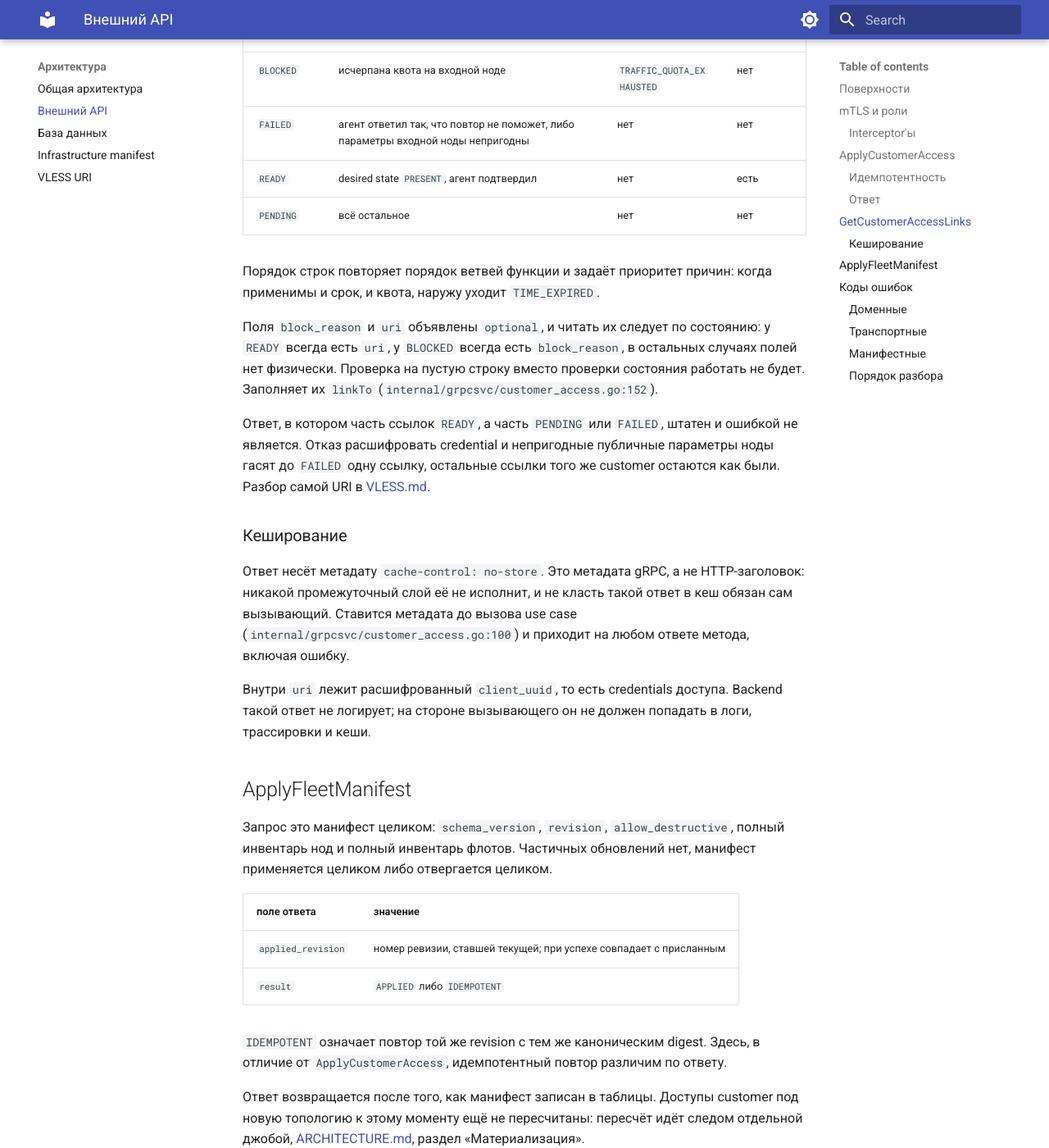
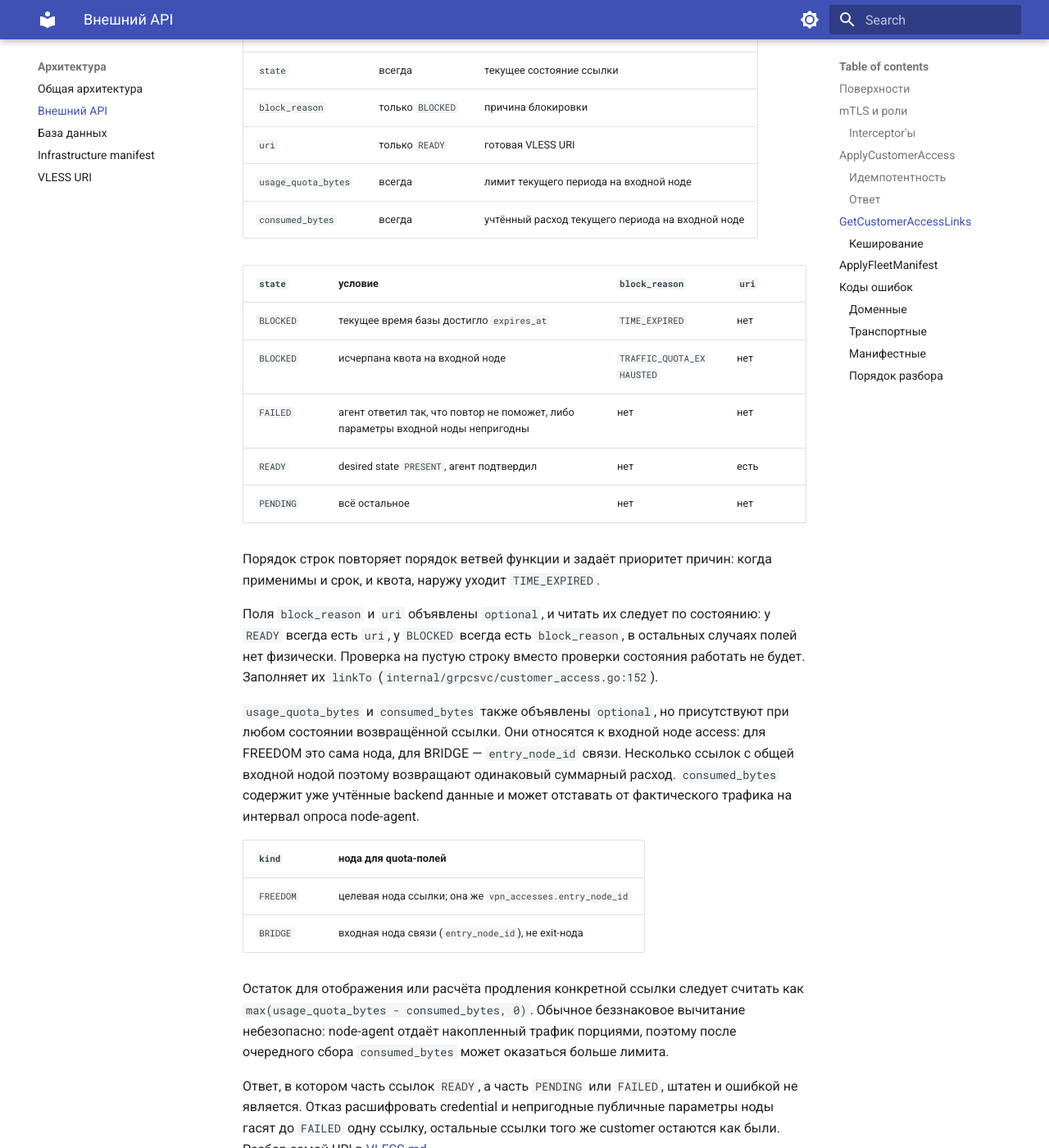
Before and after one commit to SpiritTechDevelopment/SpiritVPN, an MkDocs documentation site: the page built from docs/API.md, in a window 1280 px wide and 1400 px high, scrolled down 4580 px. Shown: the whole window at 82% size. Built offline with MkDocs 1.6.1 and Material for MkDocs 9.7.7, drawn with Linux system fonts in a browser that asks for light colours.

Commit message:
docs: обновлена документация по внедрению видимости потребленного трафика в CustomerAccessLinks

```diff
--- a/docs/API.md
+++ b/docs/API.md
@@ -165,6 +165,15 @@ customer, без пагинации, в порядке `(kind, logical_target_ke
 Состояние каждой ссылки выводит `domain.LinkStatusOf`
 (`internal/domain/link.go:79`) на каждый ответ; нигде оно не хранится.
 
+| поле | присутствие | значение |
+|---|---|---|
+| `kind` | всегда | `FREEDOM` либо `BRIDGE` |
+| `state` | всегда | текущее состояние ссылки |
+| `block_reason` | только `BLOCKED` | причина блокировки |
+| `uri` | только `READY` | готовая VLESS URI |
+| `usage_quota_bytes` | всегда | лимит текущего периода на входной ноде |
+| `consumed_bytes` | всегда | учтённый расход текущего периода на входной ноде |
+
 | `state` | условие | `block_reason` | `uri` |
 |---|---|---|---|
 | `BLOCKED` | текущее время базы достигло `expires_at` | `TIME_EXPIRED` | нет |
@@ -181,6 +190,23 @@ customer, без пагинации, в порядке `(kind, logical_target_ke
 остальных случаях полей нет физически. Проверка на пустую строку вместо проверки
 состояния работать не будет. Заполняет их `linkTo`
 (`internal/grpcsvc/customer_access.go:152`).
+
+`usage_quota_bytes` и `consumed_bytes` также объявлены `optional`, но присутствуют
+при любом состоянии возвращённой ссылки. Они относятся к входной ноде access:
+для FREEDOM это сама нода, для BRIDGE — `entry_node_id` связи. Несколько ссылок с
+общей входной нодой поэтому возвращают одинаковый суммарный расход.
+`consumed_bytes` содержит уже учтённые backend данные и может отставать от
+фактического трафика на интервал опроса node-agent.
+
+| `kind` | нода для quota-полей |
+|---|---|
+| `FREEDOM` | целевая нода ссылки; она же `vpn_accesses.entry_node_id` |
+| `BRIDGE` | входная нода связи (`entry_node_id`), не exit-нода |
+
+Остаток для отображения или расчёта продления конкретной ссылки следует считать
+как `max(usage_quota_bytes - consumed_bytes, 0)`. Обычное беззнаковое вычитание
+небезопасно: node-agent отдаёт накопленный трафик порциями, поэтому после
+очередного сбора `consumed_bytes` может оказаться больше лимита.
 
 Ответ, в котором часть ссылок `READY`, а часть `PENDING` или `FAILED`, штатен и
 ошибкой не является. Отказ расшифровать credential и непригодные публичные
```
Also changed, not shown: CHANGELOG.md (+1 -0 lines), README.md (+12 -1 lines), docs/ARCHITECTURE.md (+9 -1 lines), docs/DATABASE.md (+7 -0 lines), docs/OPERATIONS.md (+11 -0 lines), docs/index.md (+4 -3 lines).
